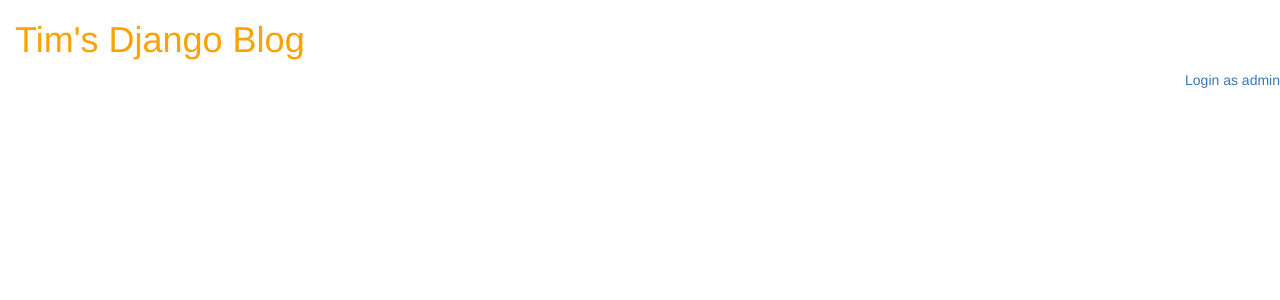
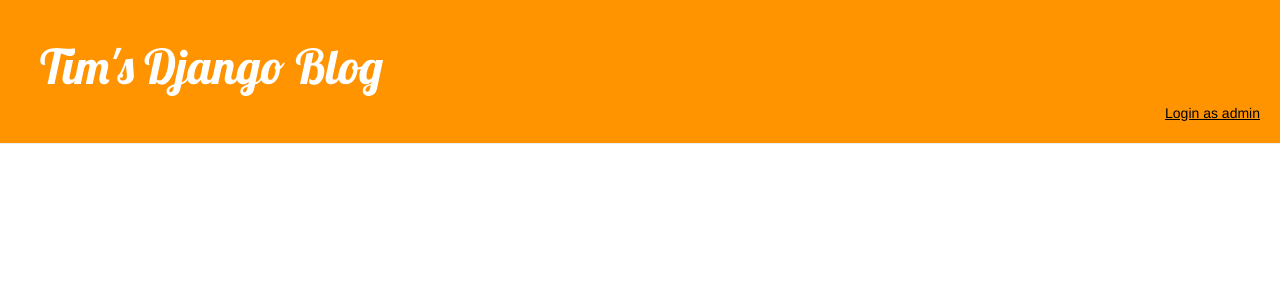
Before and after one commit to timboss/my-first-blog, a Django app: page / in a window 1280 px wide. Shown: the top 300 px of the page. Run offline with Django 3.2, Linux system fonts and the light colour scheme; data that the repository does not hold is empty; some libraries are stand-ins or nearby versions.

Commit message:
Polished CSS, very orangey!

```diff
--- a/blog/static/css/blog.css
+++ b/blog/static/css/blog.css
@@ -1,7 +1,56 @@
-h1 a {
-    color: #FCA205;
+.page-header {
+    background-color: #ff9400;
+    margin-top: 0;
+    padding: 20px 20px 20px 40px;
 }
 
-body {
-    padding-left: 15px;
+.page-header h1, .page-header h1 a, .page-header h1 a:visited, .page-header h1 a:active {
+    color: #ffffff;
+    font-size: 36pt;
+    text-decoration: none;
 }
+
+.content {
+    margin-left: 40px;
+}
+
+h1, h2, h3, h4 {
+    font-family: 'Lobster', cursive;
+}
+
+.date {
+    float: right;
+    color: #828282;
+}
+
+.save {
+    float: right;
+}
+
+.post-form textarea, .post-form input {
+    width: 100%;
+}
+
+.top-menu, .top-menu:hover, .top-menu:visited {
+    color: #ffffff;
+    float: right;
+    font-size: 26pt;
+    margin-right: 20px;
+}
+
+.post {
+    margin-bottom: 70px;
+}
+
+.post h1 a, .post h1 a:visited {
+    color: #000000;
+}
+
+a {
+    color: #000000;
+    text-decoration: underline;
+}
+
+a: hover {
+    color: #CF8D1D
+}
--- a/blog/templates/blog/post_list.html
+++ b/blog/templates/blog/post_list.html
@@ -2,23 +2,35 @@
 <html>
     <head>
         <title>Tim's Django blog!</title>
+        <link href="http://fonts.googleapis.com/css?family=Lobster&subset=latin,latin-ext" rel="stylesheet" type="text/css">
         <link rel="stylesheet" href="//maxcdn.bootstrapcdn.com/bootstrap/3.2.0/css/bootstrap.min.css">
         <link rel="stylesheet" href="//maxcdn.bootstrapcdn.com/bootstrap/3.2.0/css/bootstrap-theme.min.css">
         <link rel="stylesheet" href="{% static 'css/blog.css' %}">
     </head>
     <body>
-        <div>
+
+        <div class="page-header">
             <h1><a href="">Tim's Django Blog</a></h1>
             <div align="right"><a href="/admin/">Login as admin</a></div>
         </div>
 
 
-{% for post in posts %}
-    <div>
-        <h3><a href="">{{ post.title }}</a></h3> posted by <b>{{ post.author }}</b> on {{ post.published_date }}
-        <p>{{ post.text|linebreaks }}</p>
-    </div> <br />
-{% endfor %}
+<div class="content container">
+    <div class="row">
+        <div class="col-md-8">
+            {% for post in posts %}
+                <div class="post">
+                    <div class="date">
+                        <p>published: {{ post.published_date }}</p>
+                    </div>
+                    <h1><a href="">{{ post.title }}</a></h1>
+                    <p>{{ post.text|linebreaks }}</p>
+                </div>
+            {% endfor %}
+        </div>
+    </div>
+</div>
+
 
     </body>
 </html>
```
